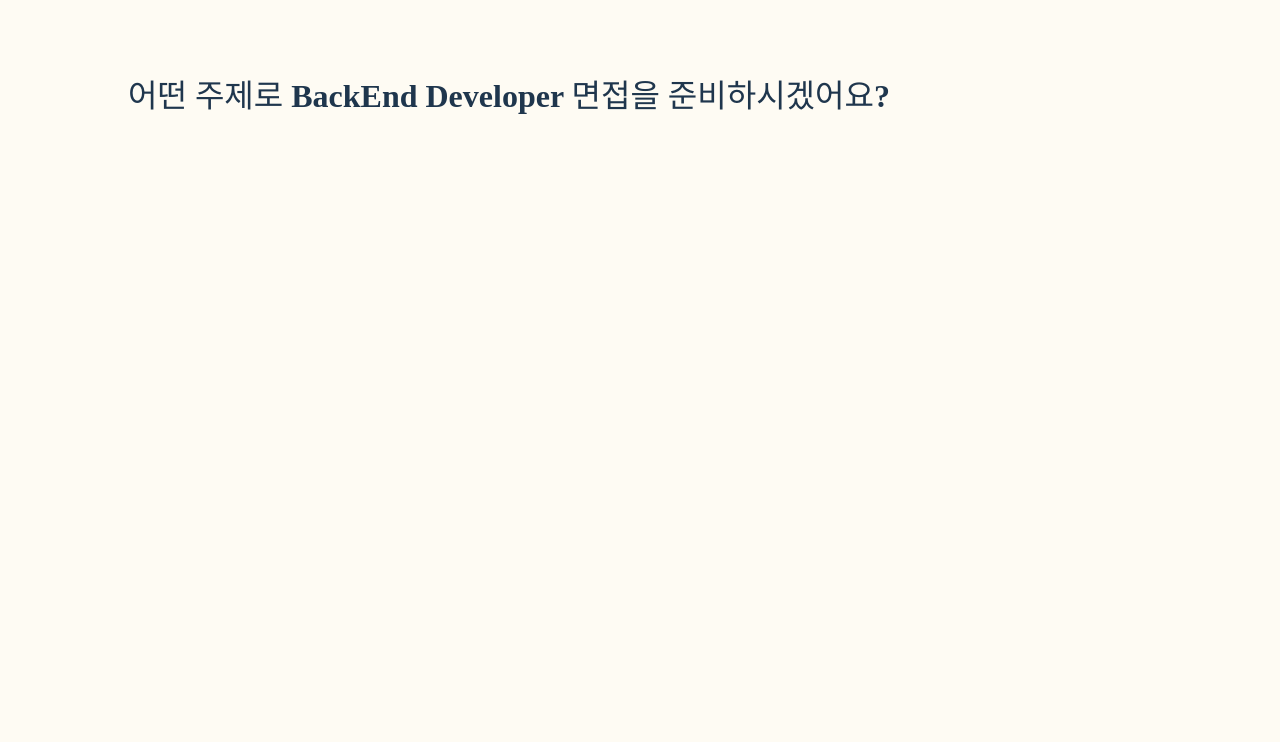
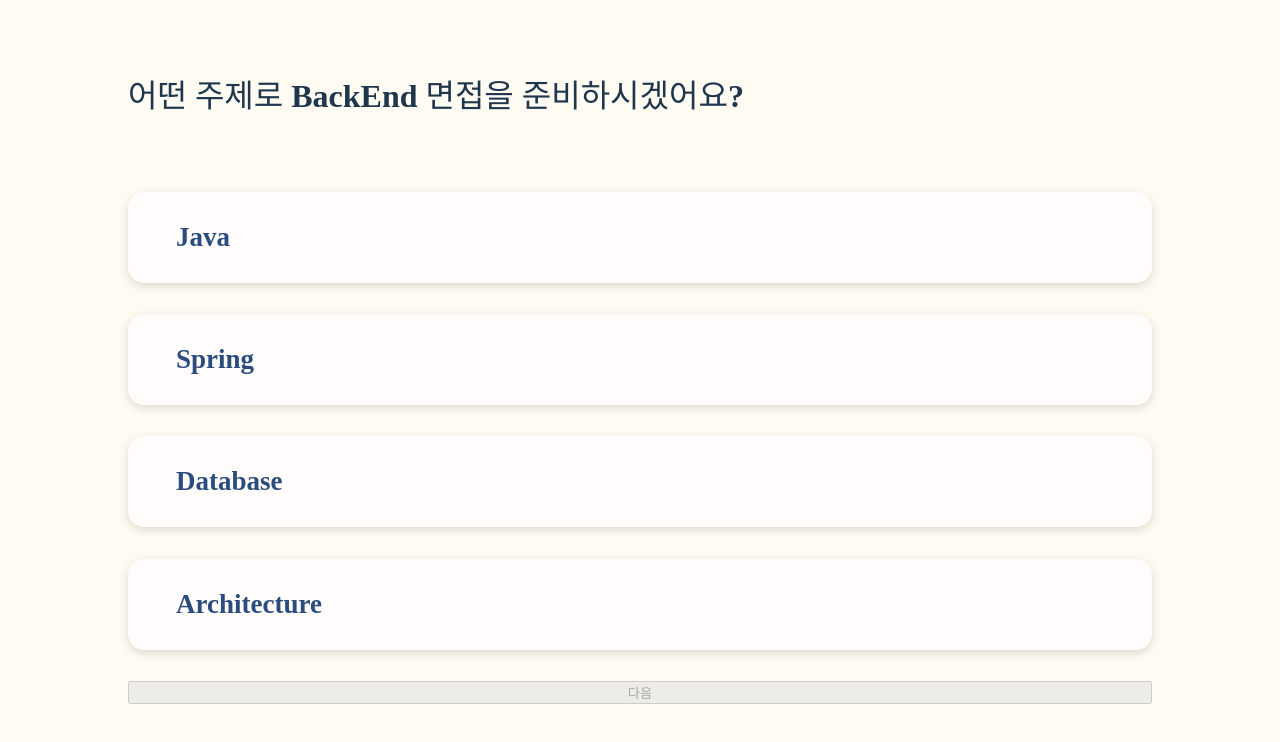
Before and after one commit to minjeongHEO/Job-Cracker, a Next.js app: page /interview/developer/BackEnd in a window 1280 px wide. Shown: the top 742 px of the page. Built offline with nearby package versions, Linux system fonts and the light colour scheme; a web font is replaced by a local one.

Commit message:
feat: 주제 선택 후 router 적용 #8

```diff
--- /dev/null
+++ b/app/_components/TopicSelector.tsx
@@ -0,0 +1,47 @@
+'use client';
+
+import { useRouter } from 'next/navigation';
+import { useState } from 'react';
+
+import { DeveloperType } from '@/app/_types/interview';
+
+import SelectButton from './SelectButton';
+
+interface TopicSelectorProps {
+  devType: DeveloperType;
+  topics: string[];
+}
+
+export default function TopicSelector({ devType, topics }: TopicSelectorProps) {
+  const router = useRouter();
+  const [selectedTopics, setSelectedTopics] = useState<string[]>([]);
+
+  const handleNext = () => {
+    if (!selectedTopics.length) return;
+    router.push(`/interview/developer/${devType}/prepare?topics=${selectedTopics.join(',')}`);
+  };
+
+  const handleClickTopic = (clickedTopic: string) => {
+    setSelectedTopics((prev) =>
+      prev.includes(clickedTopic) ? prev.filter((topic) => topic !== clickedTopic) : [...prev, clickedTopic]
+    );
+  };
+
+  return (
+    <>
+      {topics.map((topic) => (
+        <SelectButton
+          key={topic}
+          variant="simple"
+          option={{ title: topic }}
+          isSelected={selectedTopics.includes(topic)}
+          onClick={() => handleClickTopic(topic)}
+        />
+      ))}
+
+      <button onClick={handleNext} disabled={selectedTopics.length === 0}>
+        다음
+      </button>
+    </>
+  );
+}
--- a/app/interview/developer/[devType]/page.tsx
+++ b/app/interview/developer/[devType]/page.tsx
@@ -1,10 +1,11 @@
+import TopicSelector from '@/app/_components/TopicSelector';
 import { DeveloperType } from '@/app/_types/interview';
 import { DEVELOPER_OPTIONS } from '@/app/interview/_constants/developers';
 
 import styles from './devTypePage.module.scss';
 
 export default async function DevTypePage({ params: { devType } }: { params: { devType: DeveloperType } }) {
-  const selectedDevOptions = DEVELOPER_OPTIONS[devType];
+  const selectedDevOptions = Object.keys(DEVELOPER_OPTIONS[devType].topics);
 
   if (!selectedDevOptions) {
     return <div>Invalid developer type</div>;
@@ -13,10 +14,12 @@ export default async function DevTypePage({ params: { devType } }: { params: { d
   return (
     <div className={styles.main}>
       <div className={styles['main__description']}>
-        <div className={styles['main__title']}>어떤 주제로 {selectedDevOptions.title} 면접을 준비하시겠어요?</div>
+        <div className={styles['main__title']}>어떤 주제로 {devType} 면접을 준비하시겠어요?</div>
       </div>
 
-      <div className={styles['main__selectBox']}>{/* TODO 선택하는 클라 컴포넌트 */}</div>
+      <div className={styles['main__selectBox']}>
+        <TopicSelector devType={devType} topics={selectedDevOptions}></TopicSelector>
+      </div>
     </div>
   );
 }
```
